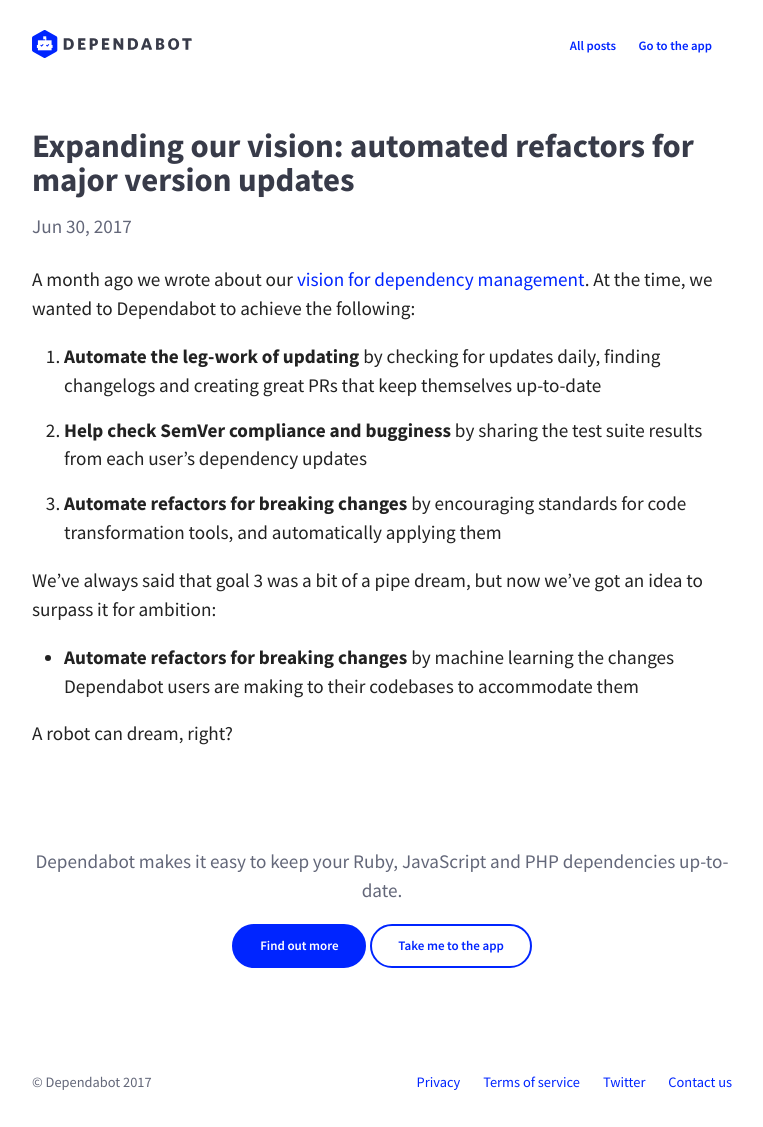
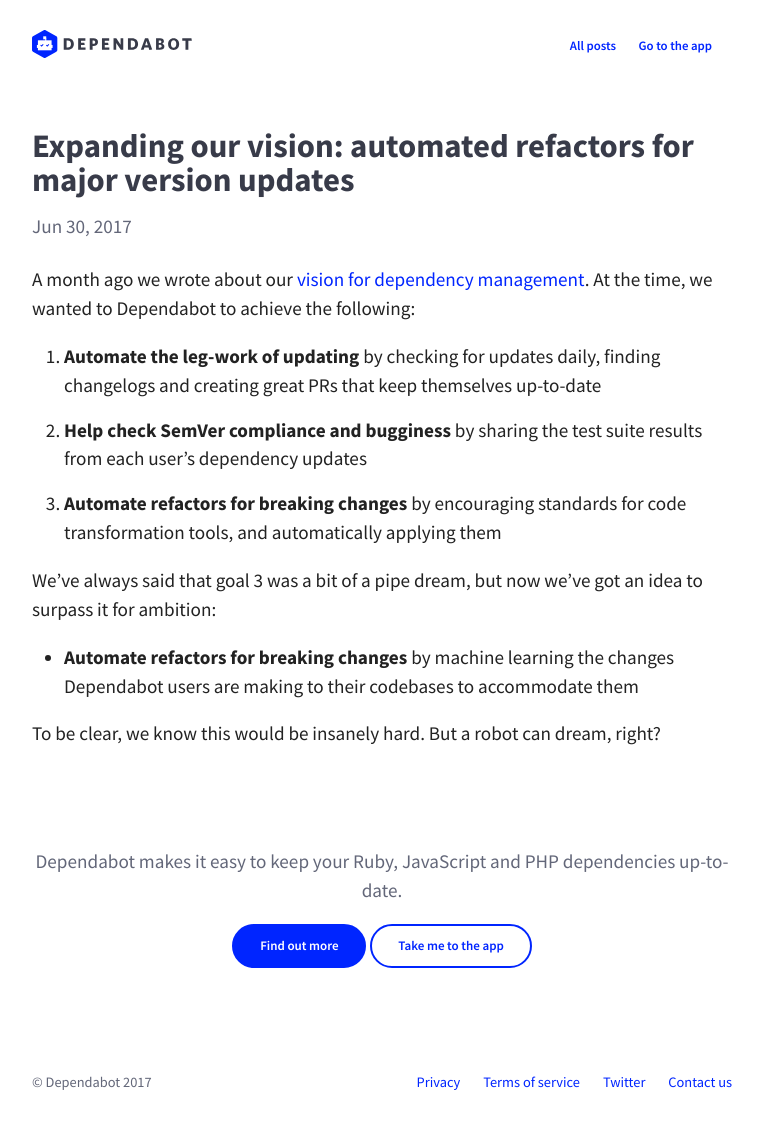
Before and after one commit to desenvolvedorIcotrade/App.bot, a Jekyll site: the page built from blog/_posts/2017-06-30-expanding-our-vision.md, in a window 1280 px wide. Shown: the whole page, without its empty margins (258-1021 px from the left). Built offline with Jekyll 4.4.1, drawn with Linux system fonts in a browser that asks for light colours; nearby versions of some CDN libraries.

Commit message:
Add caveat

```diff
--- a/blog/_posts/2017-06-30-expanding-our-vision.md
+++ b/blog/_posts/2017-06-30-expanding-our-vision.md
@@ -20,6 +20,6 @@
 - **Automate refactors for breaking changes** by machine learning the changes
    Dependabot users are making to their codebases to accommodate them
 
-A robot can dream, right?
+To be clear, we know this would be insanely hard. But a robot can dream, right?
 
 [vision_blog_post]: https://dependabot.com/blog/a-bigger-vision-for-dependency-management
```
